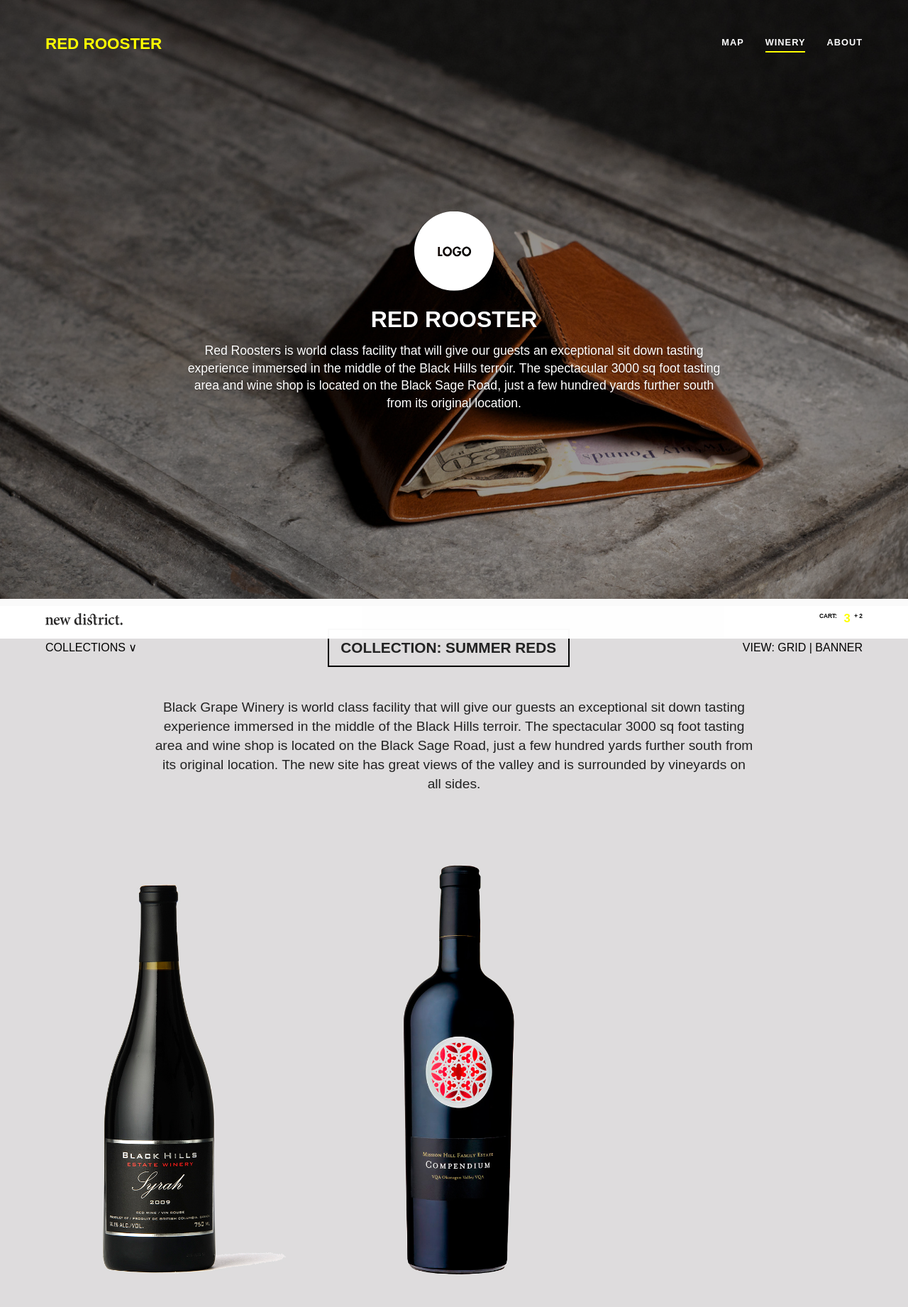
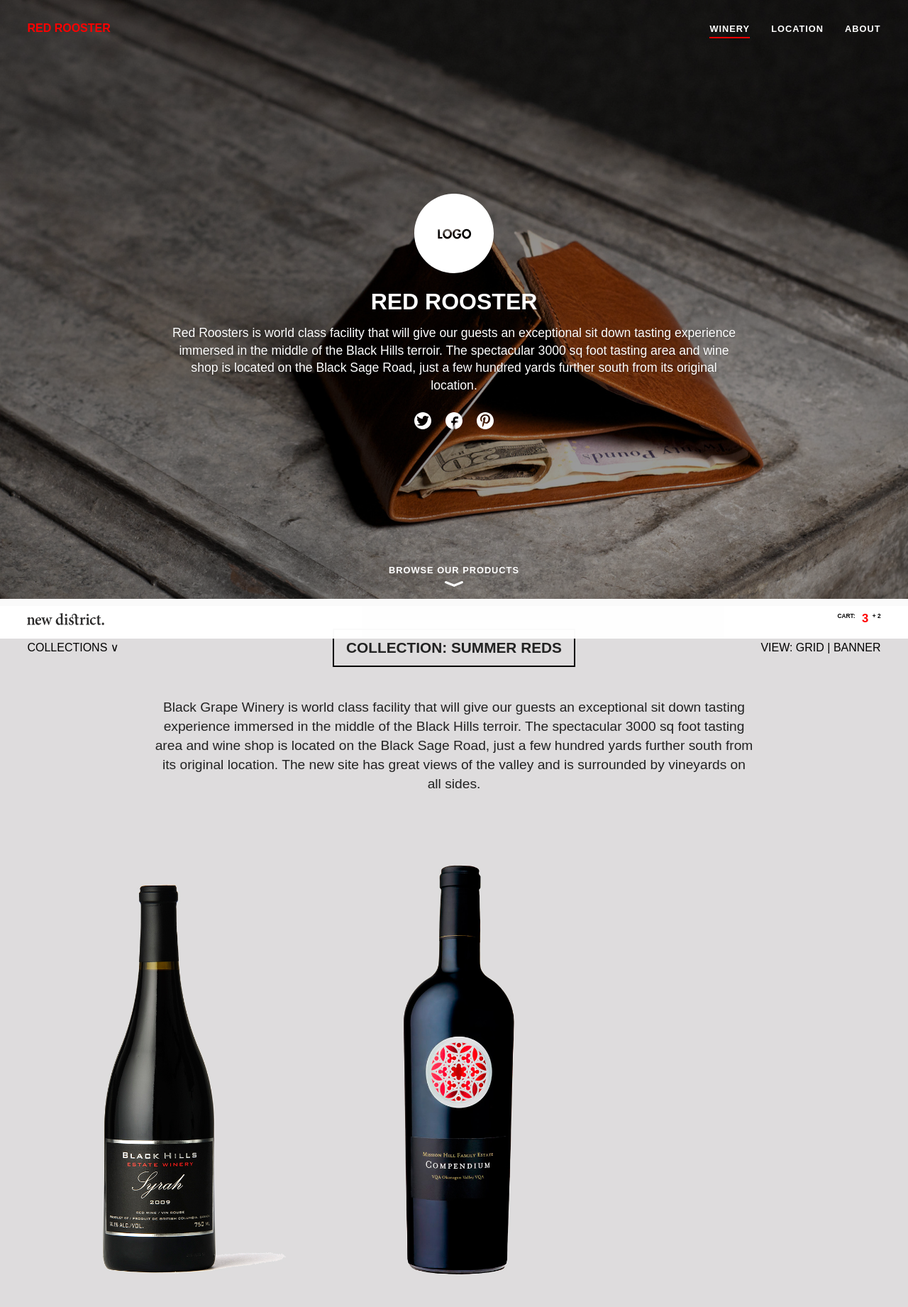
Before and after one commit to packaging-art/newdistrict, a Jekyll site: the page built from index.html, in a window 1280 px wide. Shown: the whole page at 71% size. Built offline with Jekyll 4.4.1, drawn with Linux system fonts in a browser that asks for light colours; nearby versions of some CDN libraries.

Commit message:
Banner Updates

```diff
--- a/css/main.css
+++ b/css/main.css
@@ -119,7 +119,7 @@
 
 .active_link {
   padding-bottom: .2em;
-  border-bottom: 2px solid yellow;
+  border-bottom: 2px solid red;
 }
 
 /* ==========================================================================
@@ -160,11 +160,11 @@
   font-family: "futura-pt",sans-serif;
   font-style: normal;
   font-weight: 700;
-  float: left;
+  /*float: left;*/
   text-transform: uppercase;
-  font-size: 1.4em;
+  font-size: 1em;
   line-height: 1;
-  color: yellow;
+  color: red;
 }
 
 /* ==========================================================================
@@ -180,7 +180,7 @@
 }
 
 .content_wrap {
-  width: 90%;
+  width: 94%;
 }
 
 .mainnav_container {
@@ -309,6 +309,9 @@
 
 .social_media img {
   display: inline-block;
+  width: 1.5em;
+  margin: 0 .5em;
+  margin-top: 1.6em;
 }
 
 .winery_header {
@@ -318,7 +321,7 @@
 
 .header_content {
   background: rgba(13, 13, 13, 0);
-  padding: 3.2em 0 0.35em 0;
+  padding: 2em 0 0.35em 0;
 }
 
 .winery_header_content {
@@ -326,12 +329,16 @@
 }
 
 .winery_menu {
-  position: absolute;
+  /*position: absolute;
   bottom: 0;
-  right: 0;
+  right: 0;*/
+  margin-bottom: -.55em;
+  display: block;
+  text-align: right;
+  margin-top: -1.2em;
 }
 
-.winery_menu a {
+.winery_menu a, .our_wines {
   font-family: "futura-pt",sans-serif;
   font-style: normal;
   font-weight: 700;
@@ -343,9 +350,33 @@
   letter-spacing: 1px;
 }
 
+.search_button {
+  /*width: .65em;
+  float: right;
+  margin-top: -1.2em;*/
+  width: .7em;
+  float: right;
+  vertical-align: 1px;
+}
+
+.down_arrow {
+  display: block;
+  width: 2em;
+  margin: 0 auto;
+}
+
 .wines_control {
   width: 100%;
   border-top: 10px solid black;
+}
+
+.our_wines {
+  position: absolute;
+  bottom: 0;
+  margin: 0;
+  margin-bottom: 1em;
+  text-align: center;
+  width: 100%;
 }
 
 .collections {
--- a/index.html
+++ b/index.html
@@ -14,8 +14,16 @@
 				<div class="winery_about">
 					Red Roosters is world class facility that will give our guests an exceptional sit down tasting experience immersed in the middle of the Black Hills terroir. The spectacular 3000 sq foot tasting area and wine shop is located on the Black Sage Road, just a few hundred yards further south from its original location.
 				</div>
+				<div class="social_media">
+					<span class="social_media_link"><img src='img/twitter.svg'></span>
+					<span class="social_media_link"><img src='img/facebook.svg'></span>
+					<span class="social_media_link"><img src='img/pinterest.svg'></span>
+				</div>
 			</div>
 		</div>
+
+		<div class="our_wines">BROWSE OUR PRODUCTS<span class="down_arrow"><img src='img/arrow_down.svg'></span></div>
+
 	</div>
 
 <header class='winery_header'>
@@ -24,10 +32,13 @@
 			<div class="winery_header_content clearfix">
 				<div class='winery_title'>Red Rooster</div><!-- needs a max character limit rule kick in at small screens, example at or under 480px width limit to 30 characters max-->
 				<div class='winery_menu'>
-					<a class=''>MAP</a>
 					<a class='active_link'>WINERY</a>
+					<a class=''>LOCATION</a>
 					<a class=''>ABOUT</a>
+					<!--<a class='search_button'><img src='img/search2.svg'></a>-->
 				</div>
+
+				<!--<div class='search_button'><img src='img/search3.svg'></div> future funtionality-->
 			</div>
 		</div>
 	</div>
```
Also changed, not shown: img/arrow_down.svg (added), img/hero2.jpg (added), img/hero3.jpg (added), img/search.svg (added), img/search2.svg (added), img/search3.svg (added).
